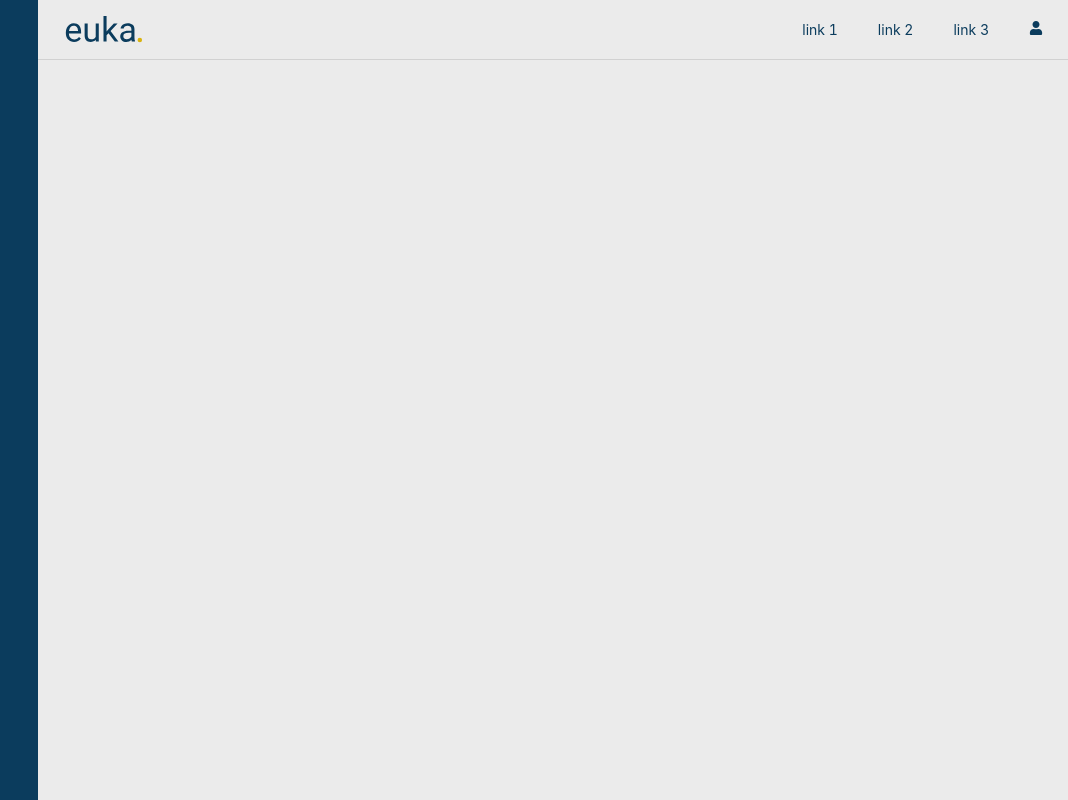
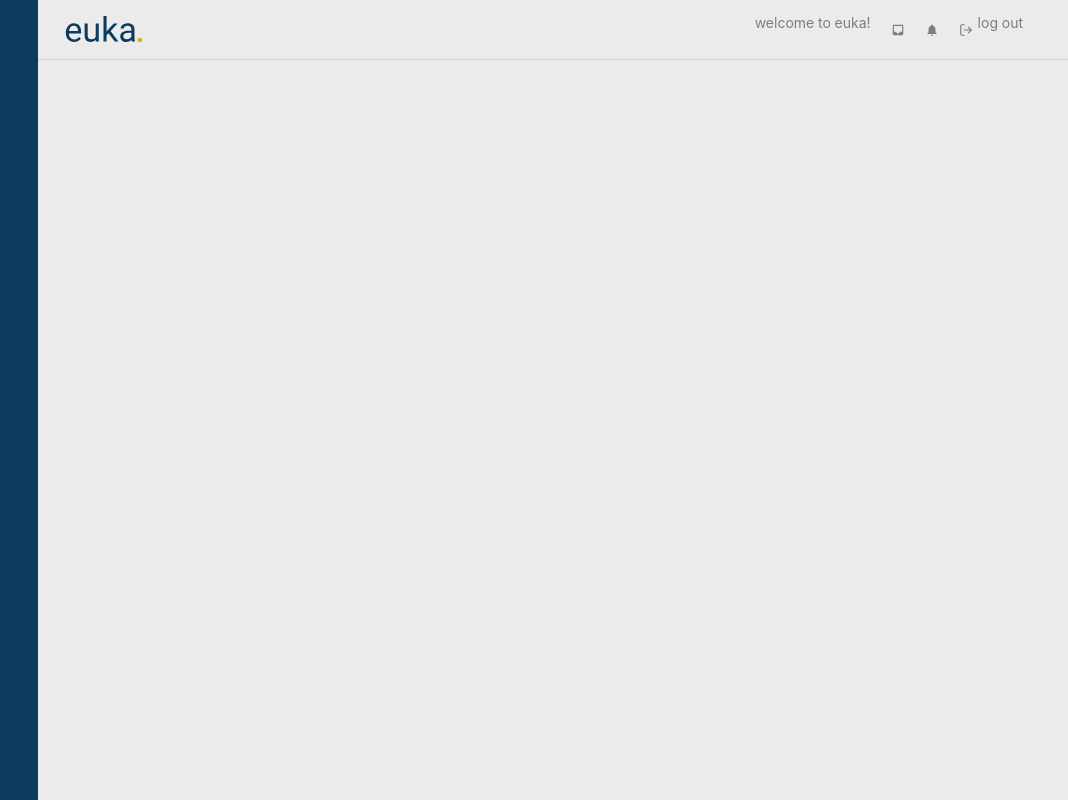
Before and after one commit to RogeCS/Euka, a React app: page /#/ in a window 1280 px wide. Shown: the whole page, without its empty margins (212-1280 px from the left). Built offline with nearby package versions, Linux system fonts and the light colour scheme; a web font is replaced by a local one.

Commit message:
sidebardata added

```diff
--- a/src/components/Header.jsx
+++ b/src/components/Header.jsx
@@ -1,5 +1,6 @@
 import React from "react";
-import { FaUser } from "react-icons/fa";
+import { FiLogOut } from "react-icons/fi";
+import { MdNotifications, MdInbox } from "react-icons/md";
 import DarkLogo from "../assets/static/euka-dark-logo.svg";
 
 import "../styles/components/Header.scss";
@@ -15,24 +16,27 @@ const Header = () => {
       <nav className="dashboard-navbar">
         <ul className="dashboard-navbar__list">
           <li className="dashboard-navbar__bullet">
+            <p className="dashboard-navbar__message">welcome to euka!</p>
+          </li>
+          <li className="dashboard-navbar__bullet">
             <a href="/" className="dashboard-navbar__link">
-              link 1
+              <MdInbox />
             </a>
           </li>
           <li className="dashboard-navbar__bullet">
             <a href="/" className="dashboard-navbar__link">
-              link 2
+              <MdNotifications />
             </a>
           </li>
           <li className="dashboard-navbar__bullet">
             <a href="/" className="dashboard-navbar__link">
-              link 3
+              <div className="logout">
+                <FiLogOut />
+                <p className="logout__text">log out</p>
+              </div>
             </a>
           </li>
         </ul>
-        <div className="dashboard-navbar__profile">
-          <FaUser />
-        </div>
       </nav>
     </div>
   );
--- a/src/styles/components/Header.scss
+++ b/src/styles/components/Header.scss
@@ -3,7 +3,7 @@
 .dashboard-header {
   align-items: center;
   border-bottom: 1px solid rgba(129, 129, 129, 0.246);
-  color: $color;
+  color: $dark-gray;
   display: flex;
   height: $header-height;
   justify-content: space-between;
@@ -34,16 +34,30 @@
   list-style-type: none;
   display: flex;
   flex-direction: row;
-  margin: 0 20px;
+  margin: 0 10px;
 }
 
 .dashboard-navbar__bullet {
-  margin: 0 20px;
+  margin: 0 10px;
+  display: flex;
 }
 
 .dashboard-navbar__link {
-  color: $color;
+  color: $dark-gray;
   text-decoration: none;
+  transition: 0.3s ease-in-out;
+  display: flex;
+  align-items: center;
+
+  &:hover {
+    color: $secondary;
+    transition: 0.3s ease-in-out;
+  }
+}
+
+.logout {
+  display: flex;
+  align-items: center;
   transition: 0.3s ease-in-out;
 
   &:hover {
@@ -52,11 +66,6 @@
   }
 }
 
-.dashboard-navbar__profile {
-  transition: 0.3s ease-in-out;
-
-  &:hover {
-    color: $secondary;
-    transition: 0.3s ease-in-out;
-  }
+.logout__text {
+  margin-left: 5px;
 }
--- a/src/styles/global/variables.scss
+++ b/src/styles/global/variables.scss
@@ -5,6 +5,7 @@ $theme-font: "Encode Sans Expanded", sans-serif;
 //Application color palette
 $white: #ffffff;
 $gray: #ebebeb;
+$dark-gray: #7e7e7e;
 $dark-color: #1d2731;
 $color: #0b3c5d;
 $light-color: #328cc1;
```
Also changed, not shown: src/code/SidebarData.js (added, +26 -0 lines).
